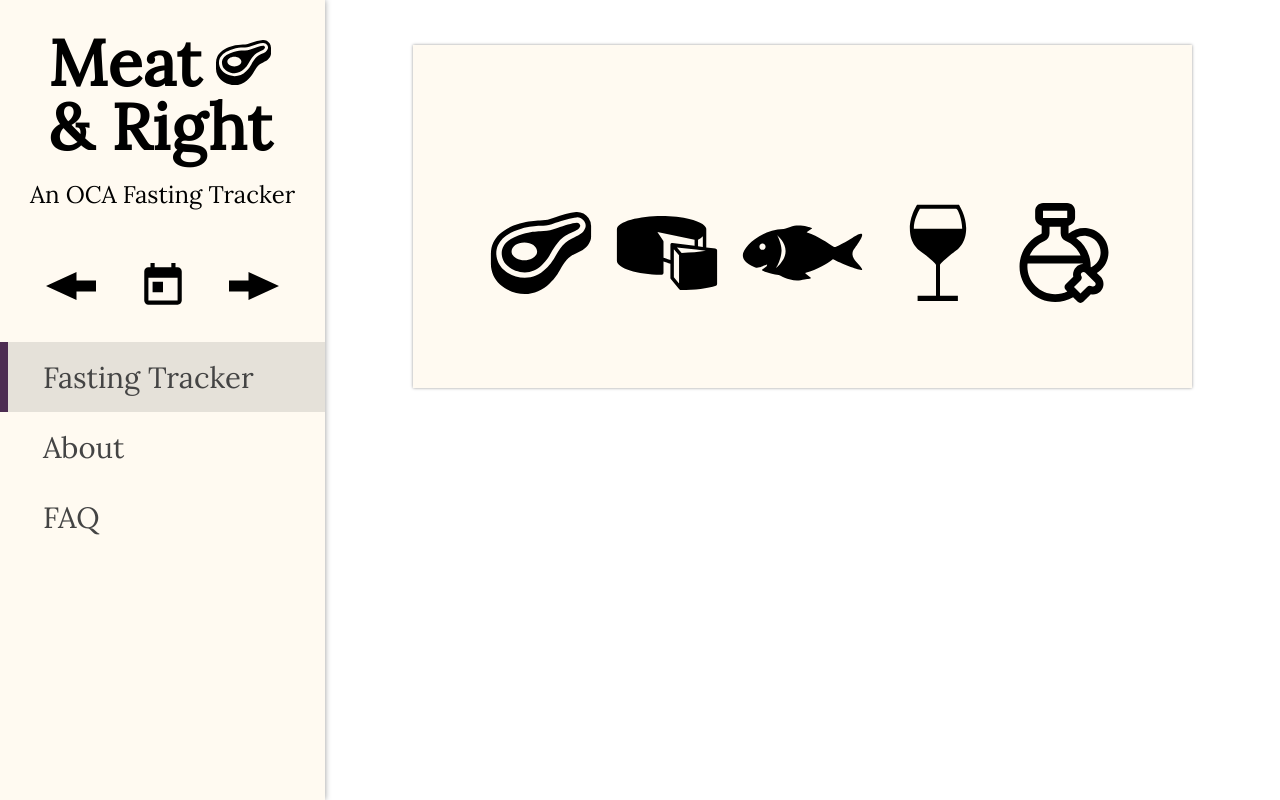
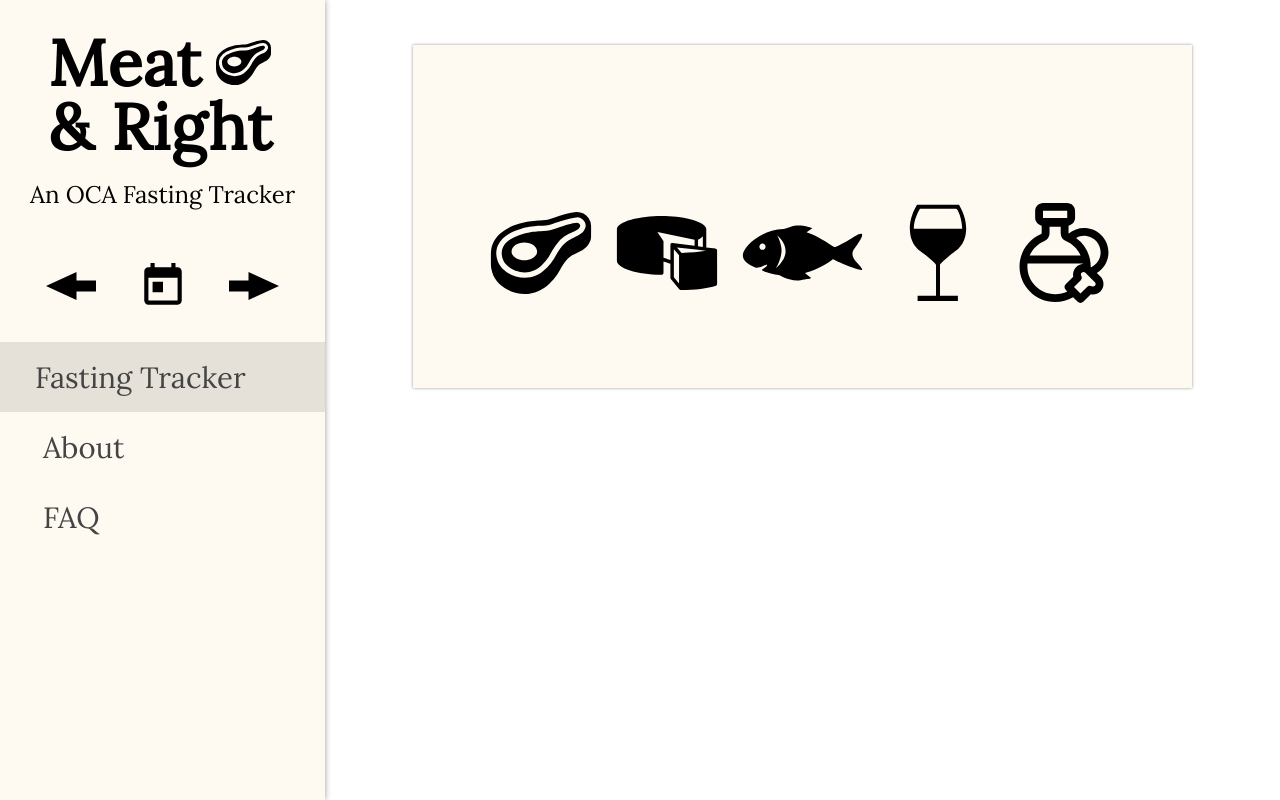
Before and after one commit to kimboleh/fast-tracker, a React (Create React App) app: page / in a window 1280 px wide. Built offline with nearby package versions, Linux system fonts and the light colour scheme; no server answers.

Commit message:
[ui] all accent colors now change with liturgical seasons

```diff
--- a/src/App.js
+++ b/src/App.js
@@ -73,6 +73,10 @@ class App extends React.Component {
 
   setColor(pascha_distance) {
     const body = document.getElementsByTagName('body')[0];
+    const sidebarLinks = document.getElementsByClassName('sidebar-link');
+    const currentTab = document.getElementsByClassName('sidebar-current')[0];
+
+    let liturgicalColor = '#FFFFFF';
 
     /* blue - Marian feasts, Presentation, Annunciation, & Akathist */
 
@@ -80,26 +84,36 @@ class App extends React.Component {
      * feast days for holy martyrs, and Great & Holy Thursday */
     if (pascha_distance === -3) {
       body.className = 'red';
+      liturgicalColor = '#8b0000';
     }
     /* green - Pentecost, Palm Sunday, & days commemmorating angels, prophets,
      * monastic saints, ascetics, & fools for Christ */
     else if (pascha_distance === -7 || pascha_distance === 49) {
       body.className = 'green';
+      liturgicalColor = '#034732';
     }
     /* black/purple - Lent */
     else if (pascha_distance >= -48 && pascha_distance < 0) {
       body.className = 'purple';
+      liturgicalColor = '#4d2d52';
     }
     /* white - Epiphany, Transfiguration, & Pascha */
     else if (pascha_distance === 0) {
       body.className = 'white';
-      document.getElementById('sidebar').className = 'dark';
-      document.getElementById('text-body').className = 'dark';
+      liturgicalColor = '#fffaf1';
+      // document.getElementById('sidebar').className = 'dark';
+      // document.getElementById('text-body').className = 'dark';
     }
     /* gold - default */
     else {
       body.className = 'gold';
+      liturgicalColor = '#e1bc29';
     }
+
+    currentTab.style.setProperty('--liturgical-color', liturgicalColor);
+      for (const link of sidebarLinks) {
+        link.style.setProperty('--liturgical-color', liturgicalColor);
+      }
   }
 
   setFast() {
--- a/src/components/sidebar/sidebar.scss
+++ b/src/components/sidebar/sidebar.scss
@@ -77,7 +77,7 @@
 
   div.sidebar-link:hover {
     background-color: hsla(0, 0%, 0%, 0.05);
-    border-left: 8px solid $purple;
+    border-left: 8px solid var(--liturgical-color);
     cursor: pointer;
   }
 
@@ -86,7 +86,7 @@
     color: #111;
     background-color: hsla(0, 0%, 0%, 0.1);
     padding-left: -5px;
-    border-left: 8px solid $purple;
+    border-left: 8px solid var(--liturgical-color);
   }
 
   .tooltip {
--- a/src/components/utilities/_variables.scss
+++ b/src/components/utilities/_variables.scss
@@ -1,4 +1,5 @@
 $rose: #AF5D63;
+$red: #8b0000;
 $purple: #4d2d52;
 $blue: #698996;
 $gold: #e1bc29;
--- a/src/global.scss
+++ b/src/global.scss
@@ -27,7 +27,7 @@
 }
 
 .red {
-  background-color: darkred;
+  background-color: $red;
 }
 
 body {
```
